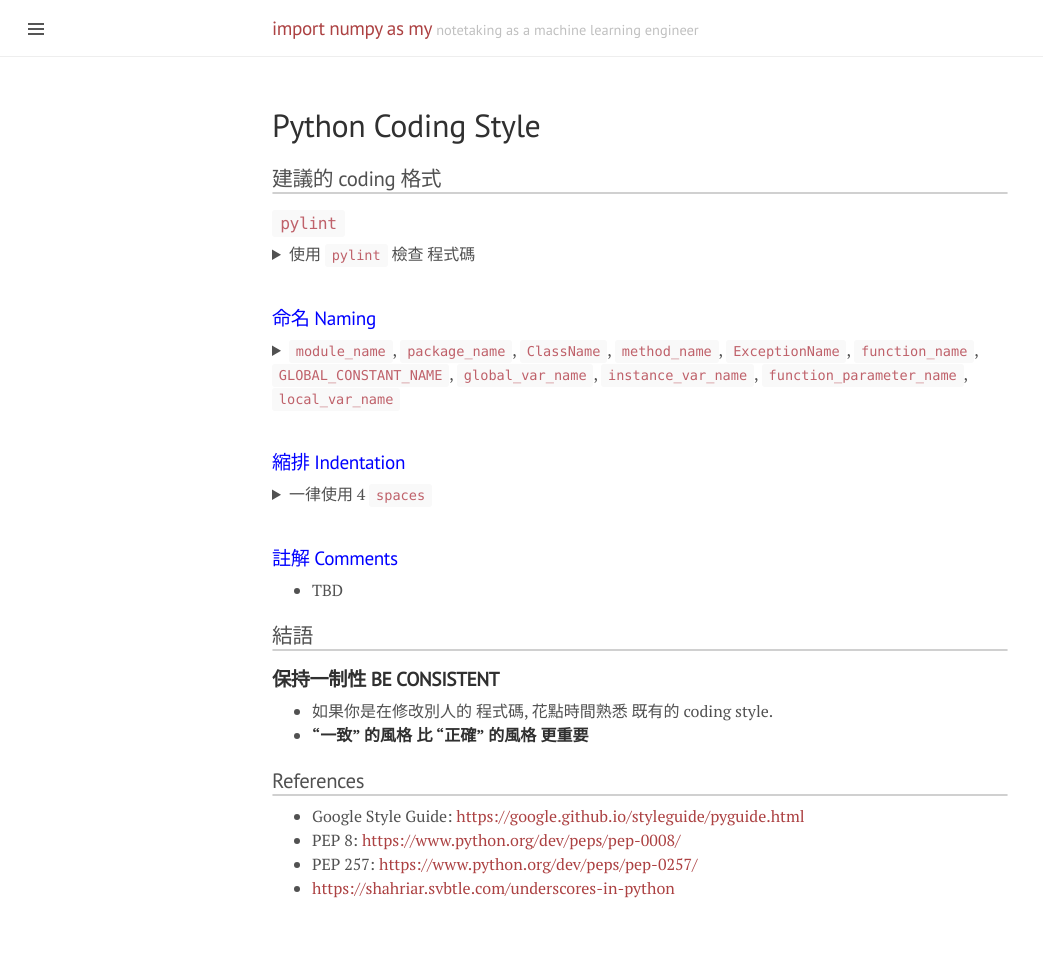
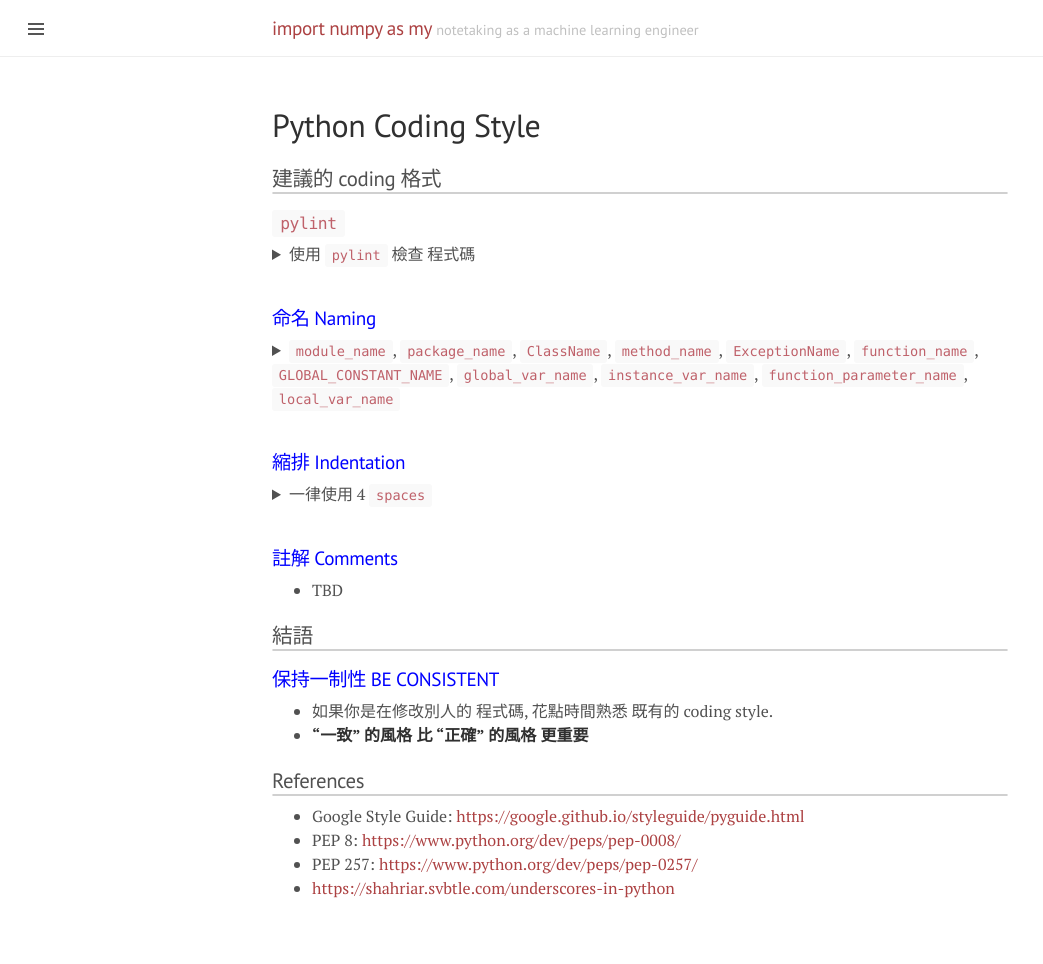
Before and after one commit to kertansul/kertansul.github.io, a Jekyll site: the page built from _posts/clean-code/2018-05-14-python-coding-style.md, in a window 1280 px wide. Shown: the whole page, without its empty margins (0-1043 px from the left). Built offline with Jekyll 4.4.1, drawn with Linux system fonts in a browser that asks for light colours.

```diff
--- a/_posts/clean-code/2018-05-14-python-coding-style.md
+++ b/_posts/clean-code/2018-05-14-python-coding-style.md
@@ -135,7 +135,7 @@ NO:    # Stuff on first line forbidden
 <br/>
 
 ## 結語
-### **保持一制性 BE CONSISTENT**
+### 保持一制性 BE CONSISTENT
 * 如果你是在修改別人的 程式碼, 花點時間熟悉 既有的 coding style.
 * **"一致" 的風格 比 "正確" 的風格 更重要**
 
```
